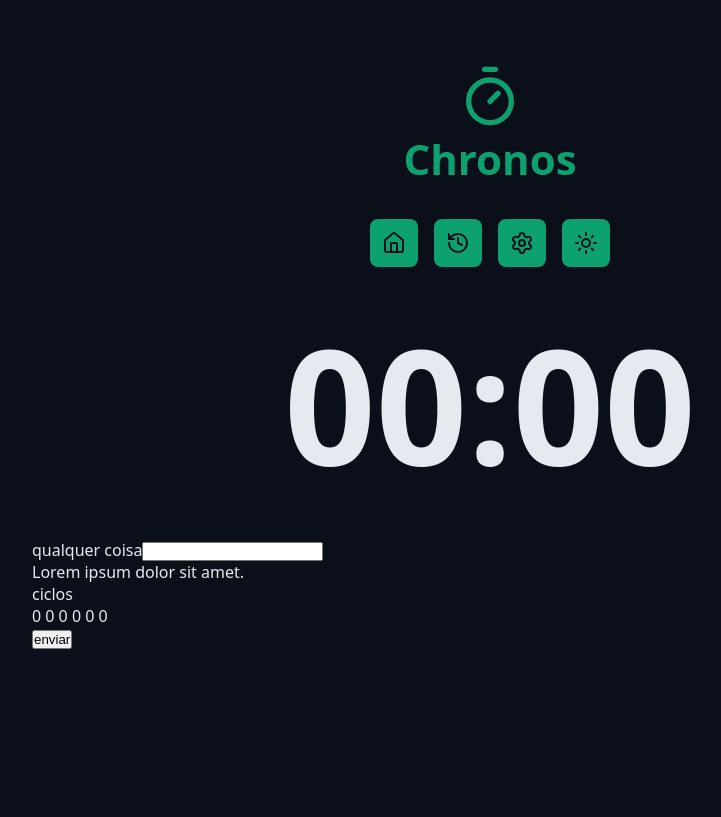
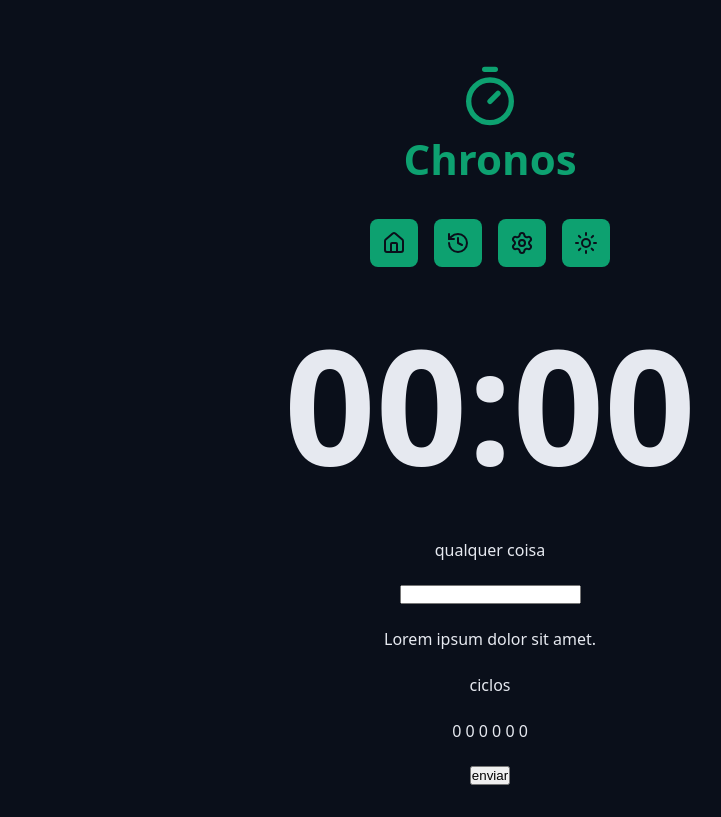
Before and after one commit to thiago-de-mattos/Chronos, a React (Vite) app in the folder Chronos-pomodoro/: page / in a window 1280 px wide. Shown: the whole page, without its empty margins (150-871 px from the left). Built offline with nearby package versions, Linux system fonts and the light colour scheme.

Commit message:
feat: input com condicionais do jsx

```diff
--- a/Chronos-pomodoro/src/styles/global.css
+++ b/Chronos-pomodoro/src/styles/global.css
@@ -17,3 +17,19 @@ body {
 .container-fluid {
     background-color: purple;
 }
+
+.form {
+    display: flex;
+    align-items: center;
+    justify-content: center;
+    flex-direction: column;
+    gap: 2.4rem;
+}
+
+.formRow {
+    display: flex;
+    align-items: center;
+    justify-content: center;
+    flex-direction: column;
+    gap: 2.4rem;
+}
```
